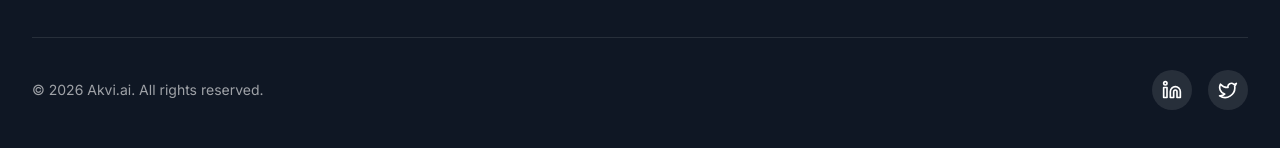
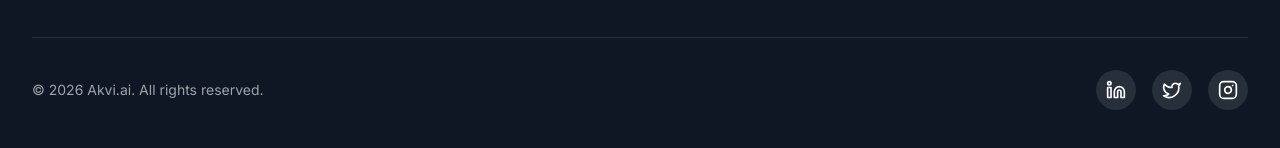
Before and after one commit to buildfast18/akvi.ai, a Next.js app: page /careers in a window 1280 px wide. Shown: the part 2514-2662 px from the top of the page. Built offline with nearby package versions, Linux system fonts and the light colour scheme; no server answers.

Commit message:
update socials

```diff
--- a/components/Footer.tsx
+++ b/components/Footer.tsx
@@ -2,7 +2,7 @@
 
 import Link from 'next/link'
 import Image from 'next/image'
-import { Mail, Phone, MapPin, Linkedin, Twitter, Github } from 'lucide-react'
+import { Mail, Phone, MapPin, Linkedin, Twitter, Github, Instagram } from 'lucide-react'
 
 const footerLinks = {
   company: [
@@ -26,7 +26,8 @@ const footerLinks = {
 
 const socialLinks = [
   { icon: Linkedin, href: '#', label: 'LinkedIn' },
-  { icon: Twitter, href: '#', label: 'Twitter' }
+  { icon: Twitter, href: '#', label: 'Twitter' },
+  { icon: Instagram, href: 'https://www.instagram.com/akvi.ai/', label: '@akvi.ai' }
 ]
 
 export default function Footer() {
@@ -151,6 +152,8 @@ export default function Footer() {
                 <a
                   key={social.label}
                   href={social.href}
+                  target="_blank"
+                  rel="noopener noreferrer"
                   className="w-10 h-10 rounded-full bg-white/10 hover:bg-ocean-teal flex items-center justify-center transition-colors"
                   aria-label={social.label}
                 >
```
